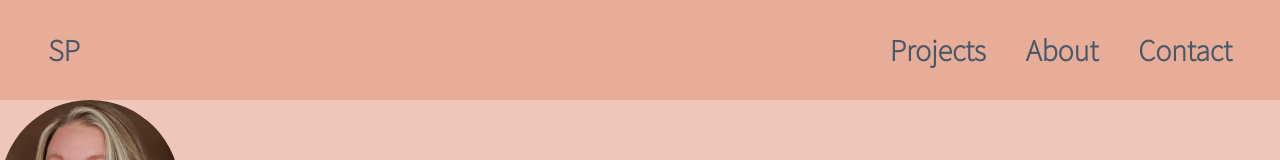
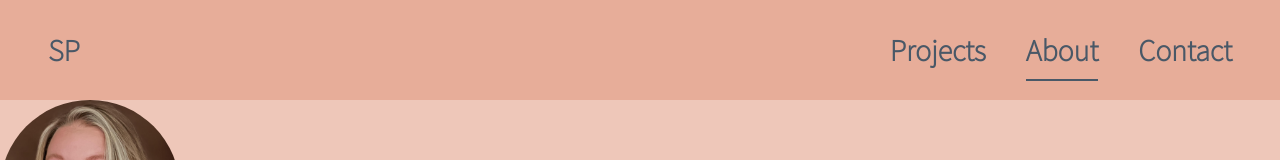
Before and after one commit to sarahpicard/portfolio, a React (Create React App) app: page /about in a window 1280 px wide. Shown: the top 160 px of the page. Built offline with nearby package versions, Linux system fonts and the light colour scheme; a web font is replaced by a local one.

Commit message:
add navigation active class name

```diff
--- a/src/components/nav/Nav.jsx
+++ b/src/components/nav/Nav.jsx
@@ -1,20 +1,19 @@
 import { useState } from 'react'
-import { useLocation } from 'react-router-dom'
+import { NavLink } from 'react-router-dom'
 
 import './Navbar.css'
 
 const Nav = () => {
-  const location = useLocation()
 
   return (
     <div className="flex justify-end pr-12 py-8 text-3xl nav-bar-total">
       <div className="home-nav-button">
-        <a href="/">SP</a>
+        <NavLink to='/' activeClassName='active'>SP</NavLink>
       </div>
       <div className='space-x-10'>
-        <a href="/projects">Projects</a>
-        <a href="/about">About</a>
-        <a href="/contact">Contact</a>
+        <NavLink to='/projects' activeClassName='active'>Projects</NavLink>
+        <NavLink to='/about' activeClassName='active'>About</NavLink>
+        <NavLink to='/contact' activeClassName='active'>Contact</NavLink>
       </div>
     </div>
   )
--- a/src/components/nav/Navbar.css
+++ b/src/components/nav/Navbar.css
@@ -12,5 +12,6 @@
   border-bottom: 2.5px solid #495867;
 }
 .active {
+  padding-bottom: 10px;
   border-bottom: 2.5px solid #495867;
 }
```
